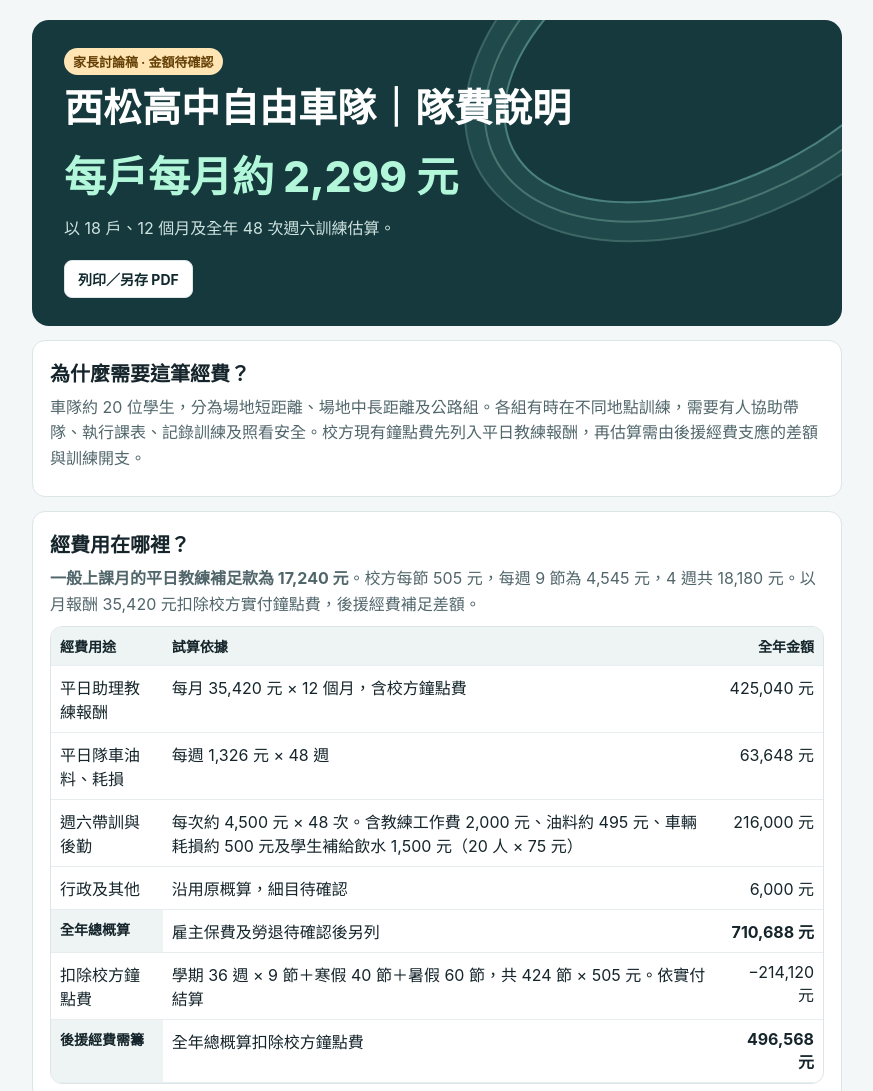
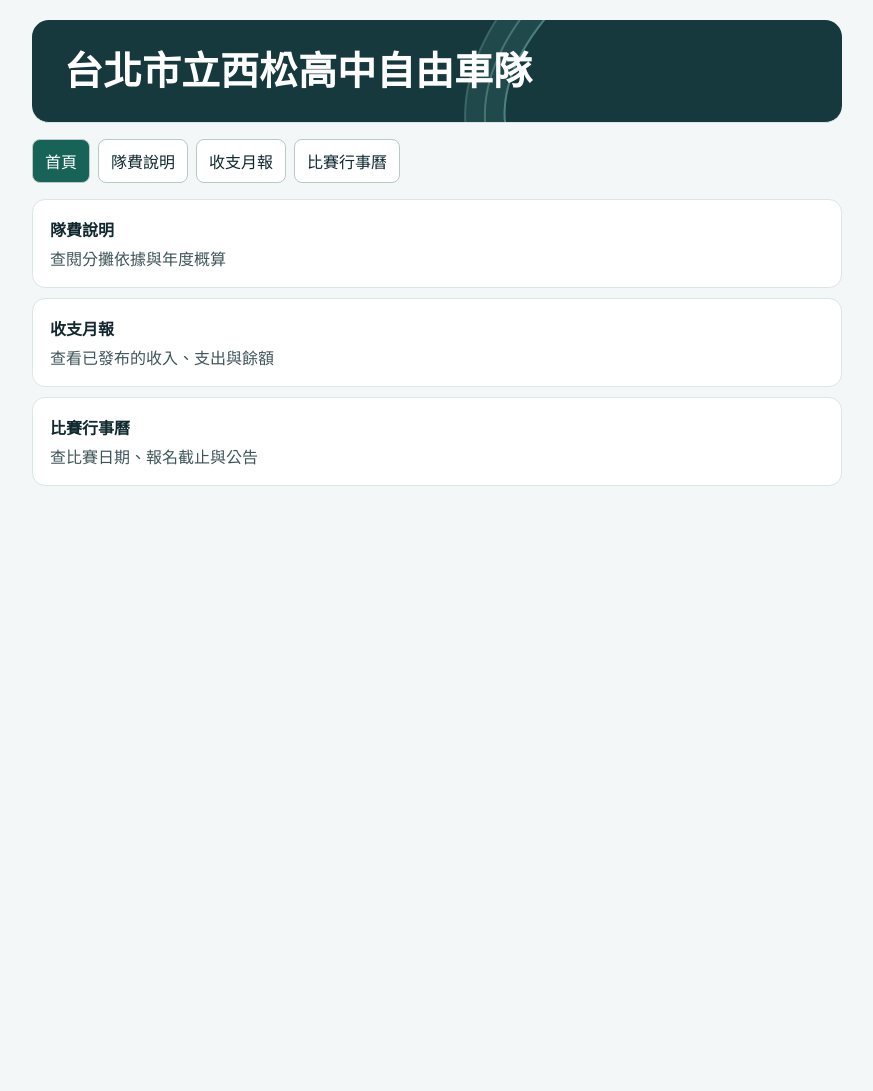
Before and after one commit to ahi0128/xisong-cycling-parent, a plain HTML site: page index.html in a window 1280 px wide. Shown: the top 1091 px of the page, without its empty margins (203-1076 px from the left). After the commit the page ends 800 px from the top, so only its background shows below. Drawn offline with Linux system fonts and the light colour scheme.

Commit message:
整理車隊家長版首頁與分項快捷入口

```diff
--- a/index.html
+++ b/index.html
@@ -3,11 +3,12 @@
 <head>
 <meta charset="utf-8">
 <meta name="viewport" content="width=device-width,initial-scale=1">
-<title>家長隊費說明｜西松高中自由車隊</title>
+<title>台北市立西松高中自由車隊</title>
 <link rel="stylesheet" href="./style.css">
 <style>
 main{max-width:850px;margin:auto;padding:20px}section+section{margin-top:14px}.amount{font-size:clamp(27px,5vw,42px);font-weight:800;color:#b3f7da;margin-top:12px}.hero a{color:#b3f7da}.actions{margin-top:12px}td:last-child,th:last-child{text-align:right;min-width:100px}td,th{padding:9px}p{margin:8px 0}article{margin-top:14px}@media print{@page{size:A4;margin:12mm}body,main{background:white;margin:0;padding:0;font-size:12px}h1{font-size:25px}h2{font-size:16px}.hero{padding:10px;background:white;color:#10292e;border:1px solid #aaa}.hero p,.amount{color:#10292e}.hero:after,.actions{display:none}.amount{font-size:24px}.card{padding:8px;break-inside:avoid}td,th{padding:5px}p{line-height:1.4}.tablewrap{overflow:visible}section+section{margin-top:7px}}
 #race-events{overflow-x:auto}#race-events table{min-width:710px}#race-events th,#race-events td{text-align:left;vertical-align:top}#race-events tbody tr:nth-child(even){background:#f4f8f7}#race-events td:last-child{min-width:110px}#race-events small{display:block;line-height:1.45;margin-top:4px;color:#405559}#race-events a{display:block;margin-bottom:5px}#race-events .closed{color:#8d3a22}
+.parent-panel[hidden]{display:none}.parent-nav{display:flex;flex-wrap:wrap;gap:8px;margin:16px 0}.parent-nav a,.shortcut{text-decoration:none;color:#10282e}.parent-nav a{padding:9px 12px;border:1px solid #b8cac6;border-radius:8px;background:white}.parent-nav a[aria-current]{color:white;background:#176358}.shortcut{display:block;margin-bottom:10px}.shortcut:hover{border-color:#176358}.shortcut strong,.shortcut span{display:block}.shortcut span{margin-top:5px;color:#405559}.team-header h1{margin:0}@media print{.parent-nav{display:none}}
 </style>
 <link rel="manifest" href="./app.webmanifest">
 <link rel="apple-touch-icon" href="./icon-192.png">
@@ -15,9 +16,19 @@ main{max-width:850px;margin:auto;padding:20px}section+section{margin-top:14px}.a
 </head>
 <body>
 <main>
+<header class="hero team-header"><h1>台北市立西松高中自由車隊</h1></header>
+<nav class="parent-nav" aria-label="家長資訊">
+<a href="#home">首頁</a><a href="#team-dues">隊費說明</a><a href="#monthly-reports">收支月報</a><a href="#race-calendar">比賽行事曆</a>
+</nav>
+<div id="home" class="parent-panel">
+<a class="card shortcut" href="#team-dues"><strong>隊費說明</strong><span>查閱分攤依據與年度概算</span></a>
+<a class="card shortcut" href="#monthly-reports"><strong>收支月報</strong><span>查看已發布的收入、支出與餘額</span></a>
+<a class="card shortcut" href="#race-calendar"><strong>比賽行事曆</strong><span>查比賽日期、報名截止與公告</span></a>
+</div>
+<div id="team-dues" class="parent-panel" hidden>
 <section class="hero">
 <span class="pill">家長討論稿 · 金額待確認</span>
-<h1>西松高中自由車隊｜隊費說明</h1>
+<h2>隊費說明</h2>
 <div class="amount">每戶每月約 2,299 元</div>
 <p>以 18 戶、12 個月及全年 48 次週六訓練估算。</p>
 <div class="actions"><button type="button" onclick="print()">列印／另存 PDF</button></div>
@@ -46,18 +57,34 @@ main{max-width:850px;margin:auto;padding:20px}section+section{margin-top:14px}.a
 <p>收入與支出會登錄帳本。支出核對憑證後入帳，家長可查看已發布的收支月報。</p>
 <p class="hint">本頁供家長討論。隊費金額、收款主體、繳納方式及相關程序待校方與家長確認後另行通知。</p>
 </section>
-<section class="card" id="monthly-reports">
+</div>
+<section class="card parent-panel" id="monthly-reports" hidden>
 <h2>已發布的收支月報</h2>
 <p>管理員發布月報後，重新開啟本頁即可查看最新摘要。查看最新月報需要網路。</p>
 <p><a href="https://xisong-cycling-workstation.alightmole9.chatgpt.site/summary">直接開啟收支摘要</a></p>
 <iframe title="西松自由車隊已發布的收支月報" src="https://xisong-cycling-workstation.alightmole9.chatgpt.site/summary" referrerpolicy="no-referrer" style="display:block;width:100%;height:480px;border:1px solid #dce5e7;border-radius:10px"></iframe>
 </section>
-<section class="card" id="race-calendar">
+<section class="card parent-panel" id="race-calendar" hidden>
 <h2>國內比賽行事曆</h2>
 <p>公路與場地賽的公開公告。車隊報名與帶隊安排另行確認。</p>
 <div id="race-events" tabindex="0" role="region" aria-label="賽程表，可左右滑動" aria-live="polite">載入賽程中…</div>
 </section>
 </main>
+<script>
+function showParentPanel(){
+ const ids=['home','team-dues','monthly-reports','race-calendar'];
+ const fragment=location.hash.slice(1);
+ const selected=ids.includes(fragment)?fragment:'home';
+ for(const id of ids) document.getElementById(id).hidden=id!==selected;
+ for(const link of document.querySelectorAll('.parent-nav a')){
+  if(link.hash==='#'+selected)link.setAttribute('aria-current','page');
+  else link.removeAttribute('aria-current');
+ }
+ window.scrollTo(0,0);
+}
+window.addEventListener('hashchange',showParentPanel);
+showParentPanel();
+</script>
 <script>
 (async () => {
  const list = document.getElementById('race-events');
```
